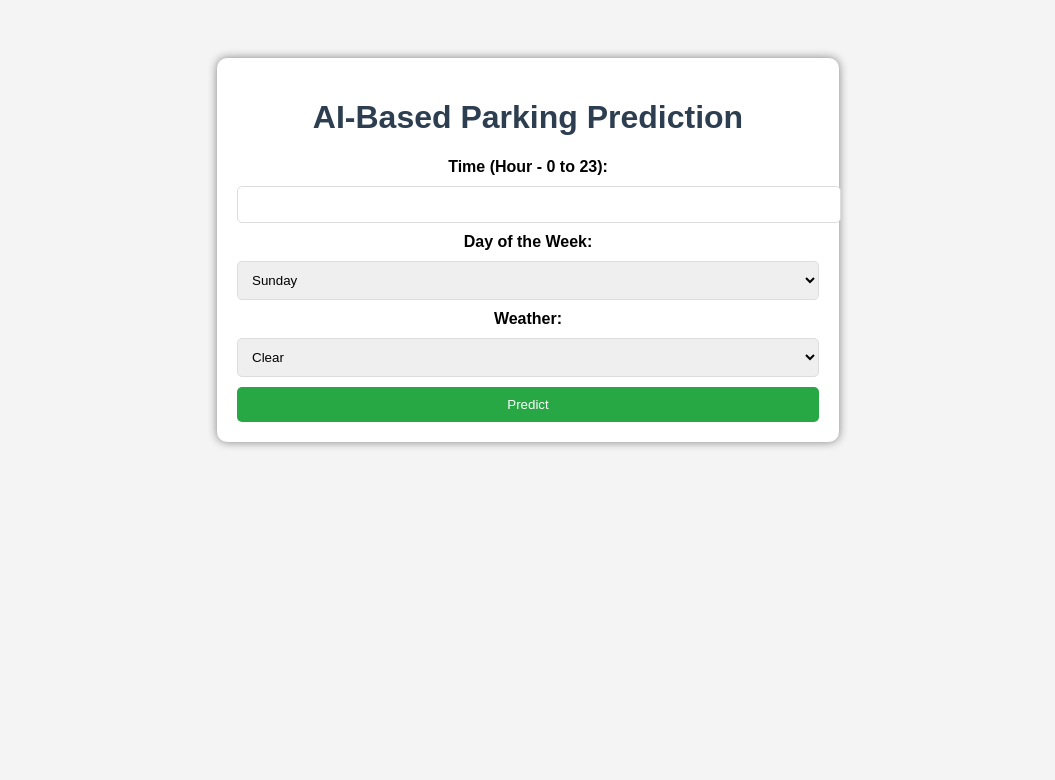
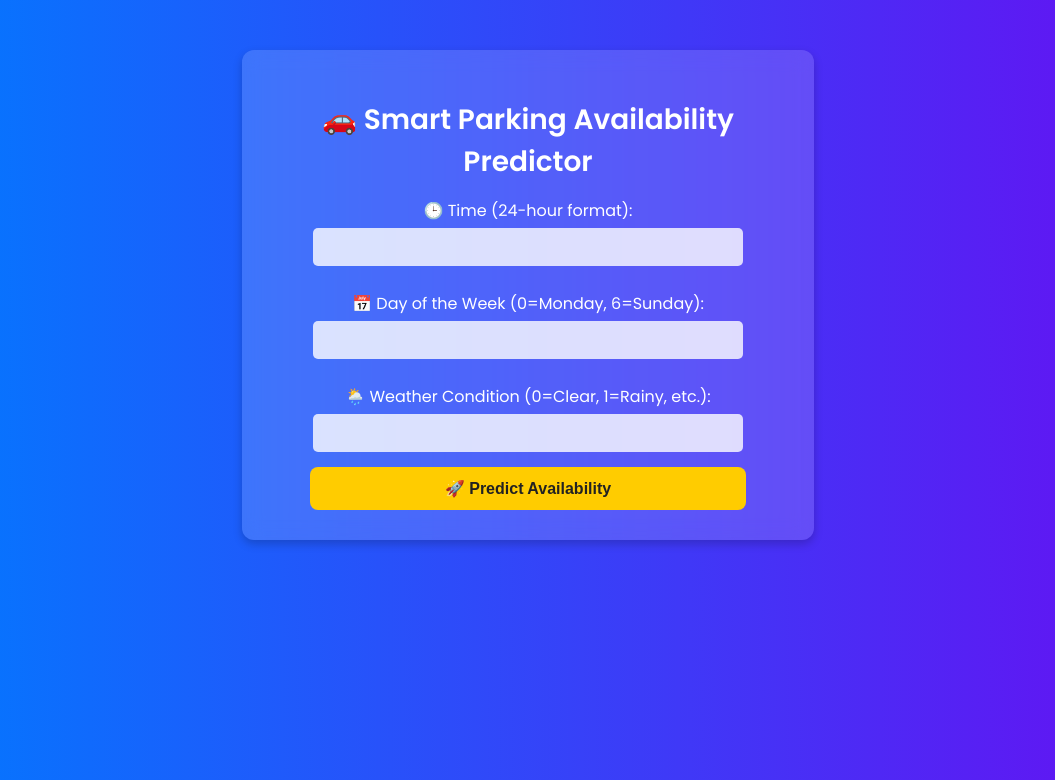
Before and after one commit to varshark66/parking-prediction, a Flask app: page / in a window 1280 px wide. Shown: the top 780 px of the page, without its empty margins (112-1167 px from the left). Run offline with Flask 3, Linux system fonts and the light colour scheme; parts of the project's set-up code (start-up, migrations or seed data) failed here and were passed over.

Commit message:
Updated UI with enhanced design

```diff
--- /dev/null
+++ b/static/style.css
@@ -0,0 +1,73 @@
+/* Apply a modern Google-style font */
+@import url('https://fonts.googleapis.com/css2?family=Poppins:wght@300;400;600&display=swap');
+
+body {
+    font-family: 'Poppins', sans-serif;
+    background: linear-gradient(to right, #007bff, #6610f2);
+    color: #fff;
+    text-align: center;
+    margin: 0;
+    padding: 0;
+}
+
+.container {
+    width: 40%;
+    margin: auto;
+    margin-top: 50px;
+    padding: 30px;
+    background: rgba(255, 255, 255, 0.15);
+    backdrop-filter: blur(10px);
+    border-radius: 12px;
+    box-shadow: 0px 4px 10px rgba(0, 0, 0, 0.2);
+}
+
+h1 {
+    font-size: 28px;
+    font-weight: 600;
+    margin-bottom: 15px;
+}
+
+label {
+    display: block;
+    font-size: 16px;
+    margin: 10px 0 5px;
+    font-weight: 400;
+}
+
+input {
+    width: 80%;
+    padding: 10px;
+    font-size: 16px;
+    border-radius: 5px;
+    border: none;
+    outline: none;
+    margin-bottom: 15px;
+    background: rgba(255, 255, 255, 0.8);
+    color: #333;
+}
+
+button {
+    width: 85%;
+    padding: 12px;
+    font-size: 16px;
+    font-weight: 600;
+    background: #ffcc00;
+    color: #222;
+    border: none;
+    border-radius: 8px;
+    cursor: pointer;
+    transition: all 0.3s ease;
+}
+
+button:hover {
+    background: #ffdd33;
+    transform: scale(1.05);
+}
+
+/* Prediction result styling */
+h2 {
+    margin-top: 20px;
+    font-size: 22px;
+    font-weight: 600;
+    color: #ffcc00;
+}
--- a/templates/index.html
+++ b/templates/index.html
@@ -3,87 +3,28 @@
 <head>
     <meta charset="UTF-8">
     <meta name="viewport" content="width=device-width, initial-scale=1.0">
-    <title>Smart Parking Prediction</title>
-    <style>
-        body {
-            font-family: Arial, sans-serif;
-            background-color: #f4f4f4;
-            text-align: center;
-            padding: 50px;
-        }
-        .container {
-            background: white;
-            padding: 20px;
-            border-radius: 10px;
-            box-shadow: 0px 0px 10px gray;
-            width: 50%;
-            margin: auto;
-        }
-        h1 {
-            color: #2c3e50;
-        }
-        label {
-            font-weight: bold;
-        }
-        select, input {
-            width: 100%;
-            padding: 10px;
-            margin: 10px 0;
-            border-radius: 5px;
-            border: 1px solid #ddd;
-        }
-        button {
-            background-color: #28a745;
-            color: white;
-            padding: 10px;
-            border: none;
-            width: 100%;
-            border-radius: 5px;
-            cursor: pointer;
-        }
-        button:hover {
-            background-color: #218838;
-        }
-        .result {
-            font-size: 20px;
-            font-weight: bold;
-            margin-top: 20px;
-            color: #007bff;
-        }
-    </style>
+    <title>Smart Parking Prediction 🚗</title>
+    <link rel="stylesheet" type="text/css" href="{{ url_for('static', filename='style.css') }}">
 </head>
 <body>
+    <div class="container">
+        <h1>🚗 Smart Parking Availability Predictor</h1>
+        <form method="POST" action="/predict">
+            <label for="time">🕒 Time (24-hour format):</label>
+            <input type="number" id="time" name="time" required>
 
-    <div class="container">
-        <h1>AI-Based Parking Prediction</h1>
-        <form action="/predict" method="post">
-            <label for="time">Time (Hour - 0 to 23):</label>
-            <input type="number" id="time" name="time" min="0" max="23" required>
+            <label for="day_of_week">📅 Day of the Week (0=Monday, 6=Sunday):</label>
+            <input type="number" id="day_of_week" name="day_of_week" required>
 
-            <label for="day_of_week">Day of the Week:</label>
-            <select id="day_of_week" name="day_of_week">
-                <option value="0">Sunday</option>
-                <option value="1">Monday</option>
-                <option value="2">Tuesday</option>
-                <option value="3">Wednesday</option>
-                <option value="4">Thursday</option>
-                <option value="5">Friday</option>
-                <option value="6">Saturday</option>
-            </select>
+            <label for="weather">🌦️ Weather Condition (0=Clear, 1=Rainy, etc.):</label>
+            <input type="number" id="weather" name="weather" required>
 
-            <label for="weather">Weather:</label>
-            <select id="weather" name="weather">
-                <option value="0">Clear</option>
-                <option value="1">Rainy</option>
-            </select>
-
-            <button type="submit">Predict</button>
+            <button type="submit">🚀 Predict Availability</button>
         </form>
 
         {% if prediction %}
-        <p class="result">Parking Availability: {{ prediction }}</p>
+            <h2>📢 Result: {{ prediction }}</h2>
         {% endif %}
     </div>
-
 </body>
 </html>
```
